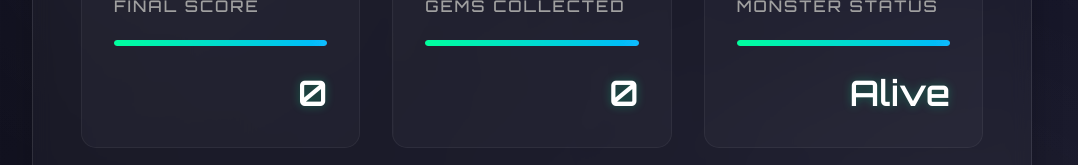
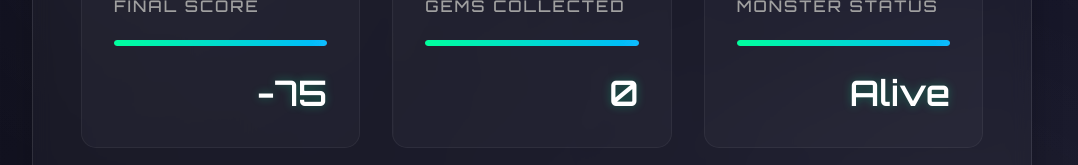
Before and after one commit to MOHDTOUFEEQ/Sega_Hackathon, a React (Vite) app: page /results in a window 1280 px wide. Shown: the part 240-405 px from the top of the page, without its empty margins (108-1186 px from the left). Built offline with nearby package versions, Linux system fonts and the light colour scheme; no server answers.

Commit message:
Changes made in high score

```diff
--- a/src/components/Results.jsx
+++ b/src/components/Results.jsx
@@ -10,10 +10,19 @@ const Results = () => {
   const [displayScore, setDisplayScore] = useState(0);
   const [displayGems, setDisplayGems] = useState(0);
   const [displayTime, setDisplayTime] = useState(0);
+  const [overallScore, setOverallScore] = useState(0);
+  // Get state from Redux store
+  const { score, gems, timeTaken, isDead, killedMonster, endingTime, startTime } = useAppSelector((state) => state.player);
+  useEffect(() => {
+    const calculateScore = () => {
+      if(killedMonster){
+        return Math.round((score + gems * 5 - ((endingTime - startTime)/1000) + 25) + 50);
+      }
+      return Math.round((score + gems * 5 - ((endingTime - startTime)/1000) - 25) - 50);
+    };
 
-  // Get state from Redux store
-  const { score, gems, timeTaken, isDead, killedMonster } = useAppSelector((state) => state.player);
-  const overallScore = score + gems * 10 - timeTaken;
+    setOverallScore(calculateScore());
+  }, [score, gems, endingTime, startTime, killedMonster]);
 
   useEffect(() => {
     setIsVisible(true);
--- a/src/components/game/Game.jsx
+++ b/src/components/game/Game.jsx
@@ -1,9 +1,9 @@
-import React, { useEffect, useRef, useState } from "react";
-import { init, startRendering } from "./js/index.js";
-import "../../App.css";
-import { useNavigate } from "react-router-dom";
-import { useAppDispatch } from "../../store/hooks";
-import { setPlayerDead, setTimeTaken, incrementScore, collectGem, setMonsterKilled } from "../../store/playerSlice";
+import React, { useEffect, useRef, useState } from 'react';
+import { init, startRendering } from './js/index.js';
+import '../../App.css';
+import { useNavigate } from 'react-router-dom';
+import { useAppDispatch, useAppSelector } from '../../store/hooks';
+import { setPlayerDead, setTimeTaken, incrementScore, collectGem, setMonsterKilled, setStartTime, setEndingTime } from '../../store/playerSlice';
 
 let gameInitialized = false;
 let gameLoop = null;
@@ -13,13 +13,23 @@ export default function Game() {
   const navigate = useNavigate();
   const dispatch = useAppDispatch();
   const [isGameOver, setIsGameOver] = useState(false);
-	const [isWinner, setIsWinner] = useState(false);
   const [gameTime, setGameTime] = useState(0);
   const timerRef = useRef(null);
+  const { score, gems, timeTaken, isDead, killedMonster, startTime, endingTime } = useAppSelector((state) => state.player);
+  const [overallScore, setOverallScore] = useState(0);
+
+  useEffect(() => {
+    const calculateScore = () => {
+      if(killedMonster){
+        return Math.round((score + gems * 5 - ((endingTime - startTime)/1000) + 25) + 50);
+      }
+      return Math.round((score + gems * 5 - ((endingTime - startTime)/1000) - 25) - 50);
+    };
+    setOverallScore(calculateScore());
+  }, [score, gems, endingTime, startTime, killedMonster]);
 
   useEffect(() => {
     const canvas = canvasRef.current;
-		console.log("Mounting Game component...");
 
 		if (gameInitialized) return;
 		gameInitialized = true;
@@ -34,9 +44,12 @@ export default function Game() {
 			window.isGameOver = false;
 
       try {
+        dispatch(setStartTime(Date.now()));
+        dispatch(setMonsterKilled(false));
+        dispatch(collectGem(0));
+        dispatch(setEndingTime(0));
         init();
         startRendering();
-				console.log("✅ Game initialized!");
       } catch (error) {
         console.error("❌ Error during game initialization:", error);
       }
@@ -171,7 +184,7 @@ export default function Game() {
                     </div> */}
                     <div className="text-left">
                         <p className="text-red-400 text-sm uppercase tracking-widest font-bold">SCORE</p>
-									<p className="text-6xl font-black text-red-500 mt-2">1500</p>
+                        <p className="text-6xl font-black text-red-500 mt-2">{overallScore}</p>
                     </div>
                 </div>
             </div>
--- a/src/components/game/classes/bullet.js
+++ b/src/components/game/classes/bullet.js
@@ -9,7 +9,6 @@ class bullet {
     this.height = 5;
     this.speed = speed;
     this.color = 'yellow';
-    console.log("Bullet created at:", x, y);
   }
 
   update() {
--- a/src/components/game/classes/ui.js
+++ b/src/components/game/classes/ui.js
@@ -1,3 +1,4 @@
+
 class gameState {
 	constructor() {
 		this.healthBarFill = document.getElementById("healthBarFill");
--- a/src/components/game/js/index.js
+++ b/src/components/game/js/index.js
@@ -832,8 +832,11 @@ function animate(backgroundCanvas) {
 					const gameOverScreen = document.getElementById("gameOverScreen");
 					window.isGameOver = true;
 					sound.playerDeath.play();
+
+					store.dispatch(setEndingTime(Date.now()));
 					store.dispatch(setPlayerDead()); // Update Redux store directly
 					store.dispatch(collectGem(gemCount)); // Update Redux store directly
+					store.dispatch(setMonsterKilled(false)); // Update Redux store directly
 					if (gameOverScreen) {
 						gameOverScreen.classList.remove("hidden");
 					}
@@ -1021,8 +1024,9 @@ function animate(backgroundCanvas) {
 
 						// Show winner screen and update game state
 						window.isWinner = true;
-						store.dispatch(setMonsterKilled()); // Update Redux store directly
 						store.dispatch(collectGem(gemCount));
+						store.dispatch(setEndingTime(Date.now()));
+						store.dispatch(setMonsterKilled(true)); // Update Redux store directly
 
 						// Display the winner screen
 						setTimeout(() => {
@@ -1038,6 +1042,8 @@ function animate(backgroundCanvas) {
 								}
 							}
 						}, 1000); // Short delay to show the death animation
+						// Show game over screen
+
 					}
 					break;
 				}
--- a/src/store/playerSlice.ts
+++ b/src/store/playerSlice.ts
@@ -6,6 +6,8 @@ interface PlayerState {
   isDead: boolean;
   killedMonster: boolean;
   timeTaken: number;
+  startTime: number;
+  endingTime: number;
 }
 
 const initialState: PlayerState = {
@@ -14,6 +16,8 @@ const initialState: PlayerState = {
   isDead: false,
   killedMonster: false,
   timeTaken: 0,
+  startTime: 0,
+  endingTime: 0,
 };
 
 const playerSlice = createSlice({
@@ -24,16 +28,22 @@ const playerSlice = createSlice({
       state.score += action.payload;
     },
     collectGem: (state, action: PayloadAction<number>) => {
-      state.gems += action.payload;
+      state.gems = action.payload;
     },
     setPlayerDead: (state) => {
       state.isDead = true;
     },
-    setMonsterKilled: (state) => {
-      state.killedMonster = true;
+    setMonsterKilled: (state, action: PayloadAction<boolean>) => {
+      state.killedMonster = action.payload;
     },
     setTimeTaken: (state, action: PayloadAction<number>) => {
       state.timeTaken = action.payload;
+    },
+    setStartTime: (state, action: PayloadAction<number>) => {
+      state.startTime = action.payload;
+    },
+    setEndingTime: (state, action: PayloadAction<number>) => {
+      state.endingTime = action.payload;
     },
     resetPlayerState: () => initialState,
   },
@@ -45,6 +55,8 @@ export const {
   setPlayerDead,
   setMonsterKilled,
   setTimeTaken,
+  setStartTime,
+  setEndingTime,
   resetPlayerState,
 } = playerSlice.actions;
 
```
Lines whose indentation alone changed are shown as unchanged.
